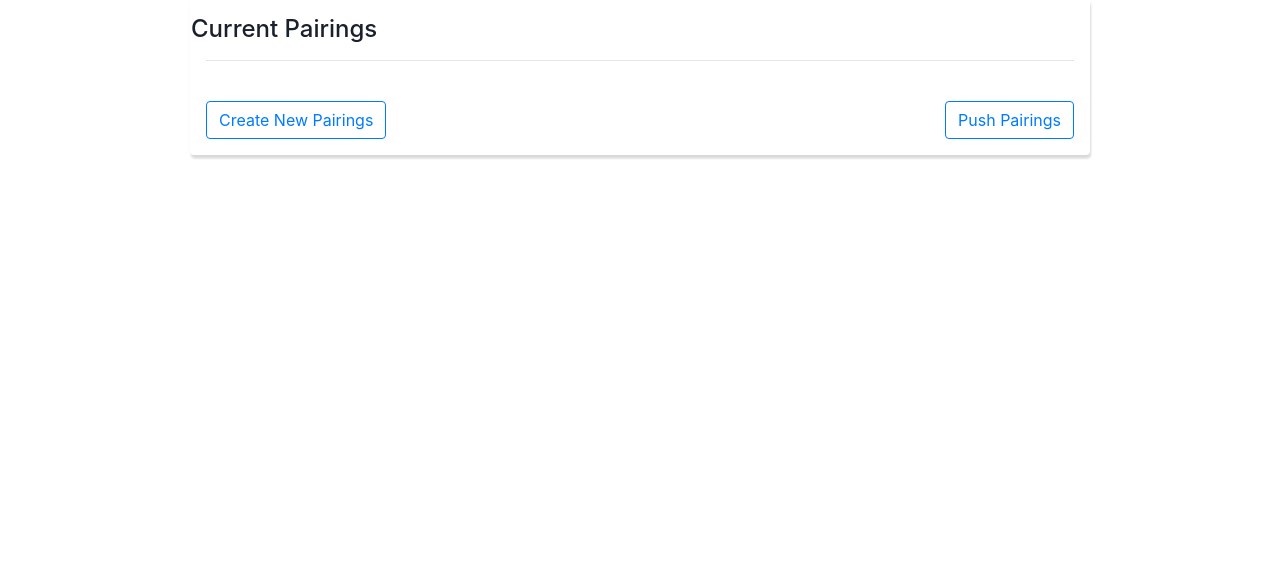
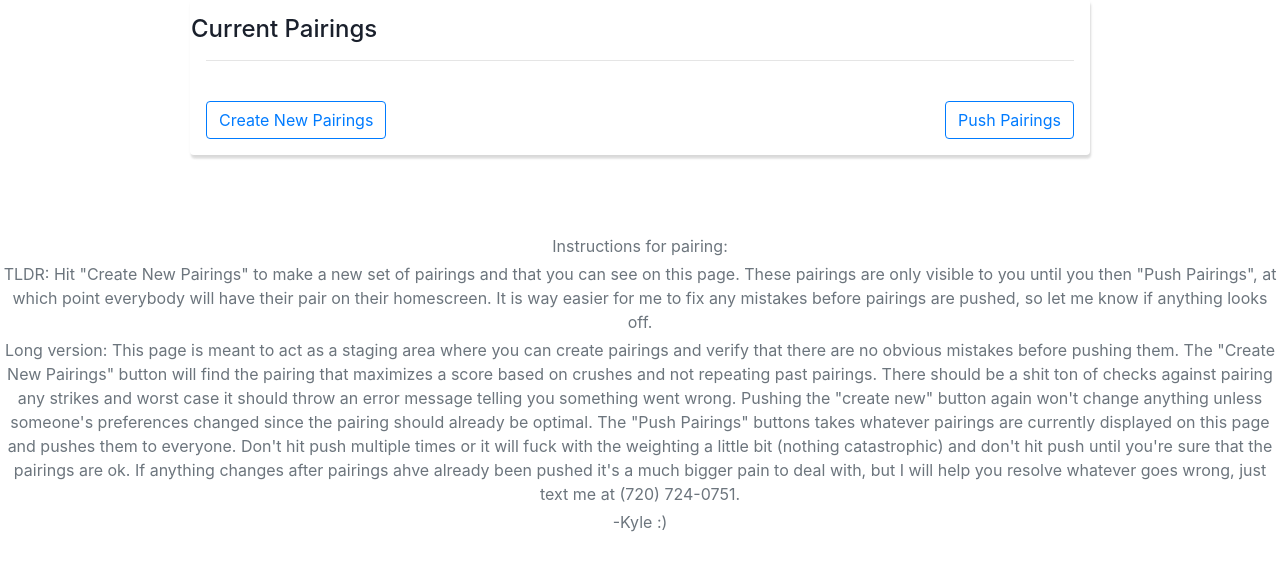
Before and after one commit to koquinlan/lunchTag, a Django app: template lunchTag/templates/pairings/edit_pairings.html in a window 1280 px wide. Shown: the part 115-686 px from the top of the page. Run offline with Django 3.2, Linux system fonts and the light colour scheme; the template is opened without the code that fills it, so the values that code supplies are empty; some libraries are stand-ins or nearby versions.

Commit message:
Added help message to edit pairings

```diff
--- a/lunchTag/templates/pairings/edit_pairings.html
+++ b/lunchTag/templates/pairings/edit_pairings.html
@@ -45,11 +45,33 @@
                                     Pairings</a>
                             </div>
                         </div>
-
                     </div>
                 </div>
             </div>
         </div>
     </div>
 </div>
+<div class="pt-md-5 pb-md-4 text-center">
+    <p class="text-secondary mb-1">Instructions for pairing:</p>
+    <p class="text-secondary mb-1">TLDR: Hit "Create New Pairings" to make a new set of pairings and
+        that you can see on this page. These pairings are only visible to you until you then "Push Pairings",
+        at which point everybody will have their pair on their homescreen. It is way easier for me to fix
+        any mistakes before pairings are pushed, so let me know if anything looks off.
+    </p>
+    <p class="text-secondary mb-1">Long version: This page is meant to act as a staging area where you can create
+        pairings and verify that there are no obvious mistakes before pushing them. The "Create New
+        Pairings" button will find the pairing that maximizes a score based on crushes and not repeating
+        past pairings. There should be a shit ton of checks against pairing any strikes and worst case it should
+        throw an error message telling you something went wrong. Pushing the "create new" button again won't change
+        anything unless someone's preferences changed since the pairing should already be optimal. The "Push Pairings"
+        buttons takes whatever pairings are currently displayed on this page and pushes them to everyone. Don't hit
+        push multiple times or it will fuck with the weighting a little bit (nothing catastrophic) and don't hit push
+        until
+        you're sure that the pairings are ok. If anything changes after pairings ahve already been pushed it's a much
+        bigger
+        pain to deal with, but I will help you resolve whatever goes wrong, just text me at (720) 724-0751.
+    </p>
+    <p class="text-secondary mb-1"></p>
+    <p class="text-secondary mb-1">-Kyle :)</p>
+</div>
 {% endblock %}
```
